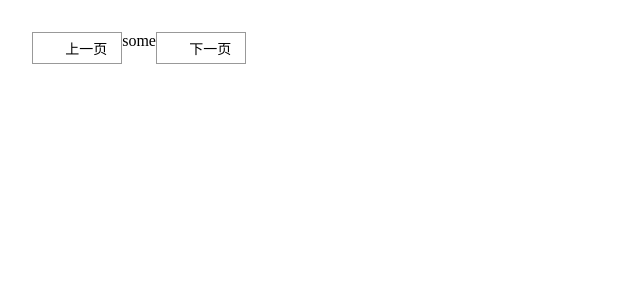
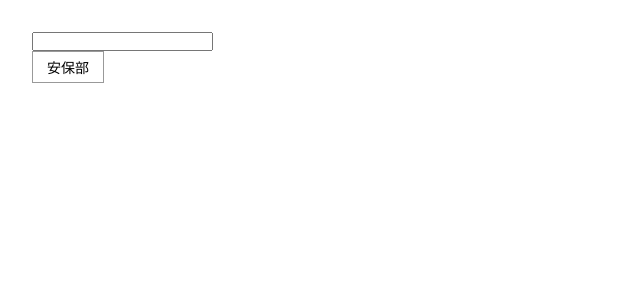
Before and after one commit to cazser/biubiuUI-1, a Vue app: page / in a window 1280 px wide. Shown: the top 300 px of the page, without its empty margins (0-640 px from the left). Built offline with nearby package versions, Linux system fonts and the light colour scheme.

Commit message:
input组件暂时放弃

```diff
--- a/package.json
+++ b/package.json
@@ -12,8 +12,10 @@
     "author": "",
     "license": "ISC",
     "dependencies": {
+        "@vue/test-utils": "^1.2.2",
         "vue": "^3.2.11",
         "vue-router": "^4.0.11",
+        "vue-template-compiler": "^2.6.14",
         "vuex": "^4.0.2"
     },
     "devDependencies": {
--- a/src/app.vue
+++ b/src/app.vue
@@ -1,10 +1,7 @@
 <template>
   <div class='app'>
-   <biu-button-group>
-     <biu-button icon="left">上一页</biu-button>
-     <span>some</span>
-     <biu-button icon="right">下一页</biu-button>
-   </biu-button-group>
+  <biu-input/>
+  <biu-button>安保部</biu-button>
   </div>
 </template>
 <script>
--- a/src/index.js
+++ b/src/index.js
@@ -1,22 +1,11 @@
 import { createApp, defineComponent } from 'vue'
-
 import App from '@/app.vue'
 import Icon from '@/icon.vue'
 import ButtonGroup from '@/button-group.vue'
 import Button from '@/button.vue'
+import Input from '@/input.vue'
 const app = createApp(App)
 app.component('biu-icon', Icon)
 app.component('biu-button-group', ButtonGroup)
+app.component('biu-input', Input)
 app.mount('#app')
-
-{
-
-    const button = defineComponent(Button, {
-        propsData: {
-            icon: "left"
-        }
-    })
-
-    console.log(button.$el)
-
-}
--- /dev/null
+++ b/src/input.vue
@@ -0,0 +1,18 @@
+<template>
+	<div class='wrapper'>
+		<input type="text"/>
+	</div>
+</template>
+<script>
+export default{
+name:'input'
+
+};
+</script>
+<style scoped>
+.input{
+
+}
+
+
+</style>
```
Also changed, not shown: 1 other file (tests, documents, lock files or other folders).
